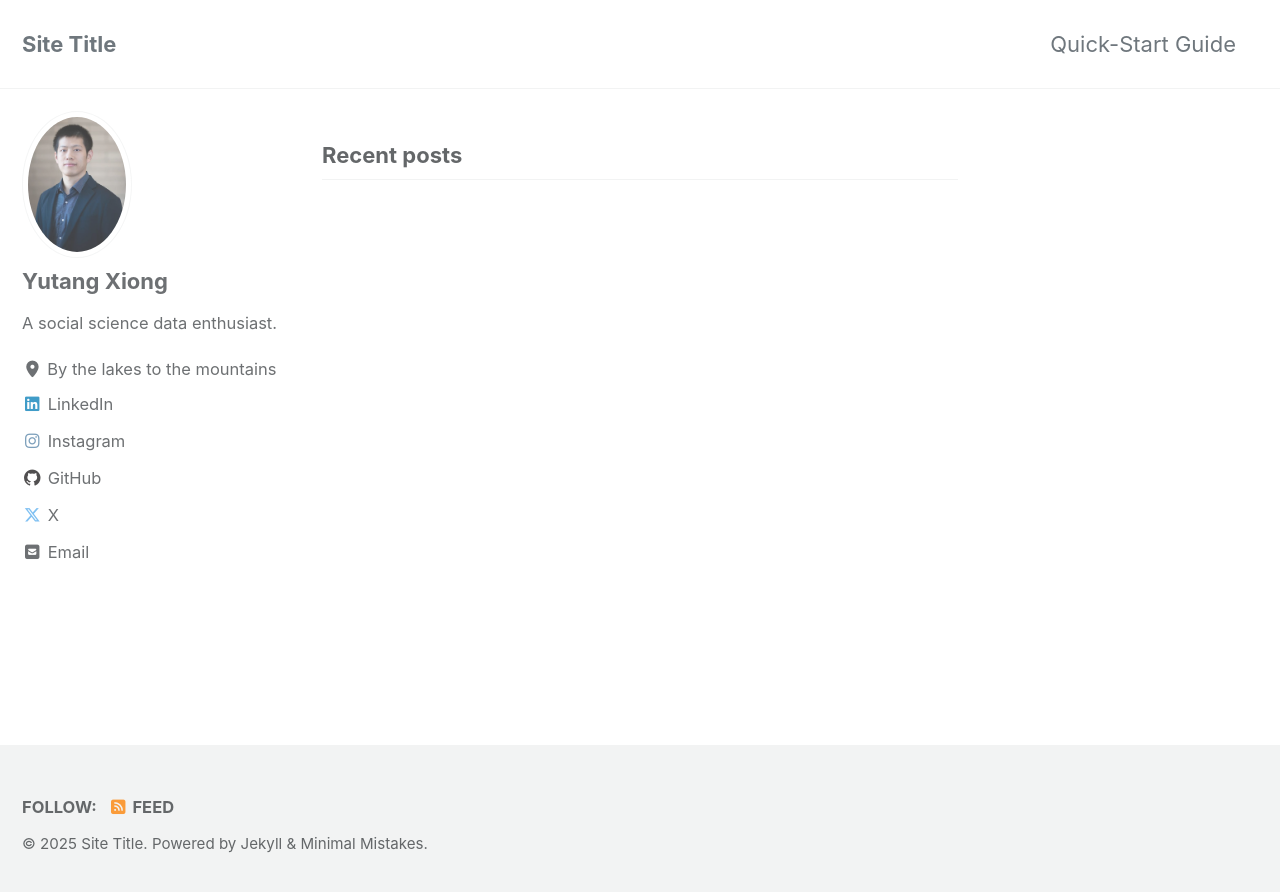
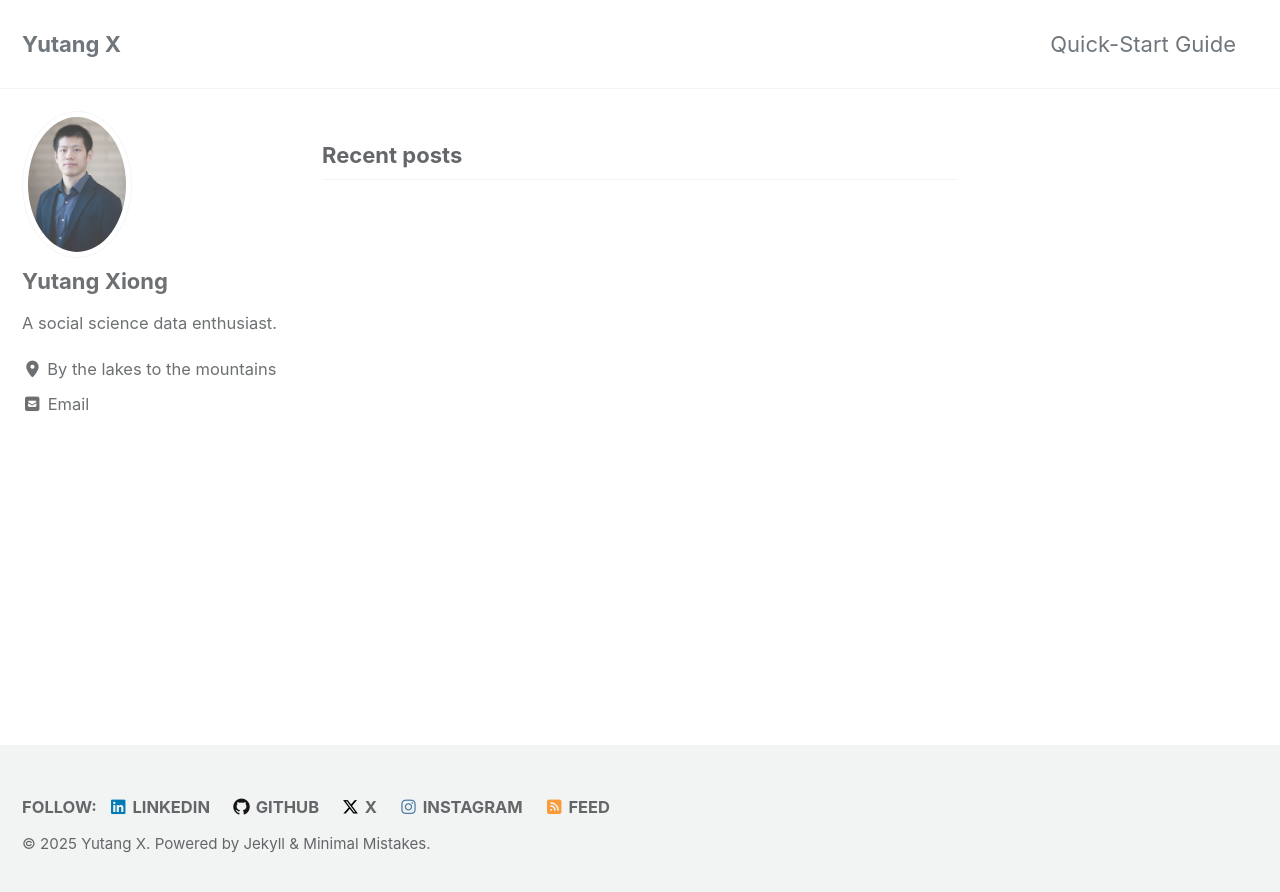
Before and after one commit to quciet/quciet.github.io, a Jekyll site: the page built from index.html, in a window 1280 px wide. Shown: the top 892 px of the page. Built offline with Jekyll 4.4.1, drawn with Linux system fonts in a browser that asks for light colours; cached includes are drawn as plain includes; the list of posts is cut into pages by our own code.

Commit message:
icon color for X

```diff
--- a/_config.yml
+++ b/_config.yml
@@ -17,11 +17,11 @@
 # Site Settings
 locale                   : "en-US"
 rtl                      : # true, false (default) # turns direction of the page into right to left for RTL languages
-title                    : "Site Title"
+title                    : "Yutang X"
 title_separator          : "-"
 subtitle                 : # site tagline that appears below site title in masthead
-name                     : "Your Name"
-description              : "An amazing website."
+name                     : "Yutang Xiong"
+description              : "A personal biography page."
 url                      : # the base hostname & protocol for your site e.g. "https://mmistakes.github.io"
 baseurl                  : # the subpath of your site, e.g. "/blog"
 repository               : # GitHub username/repo-name e.g. "mmistakes/minimal-mistakes"
@@ -117,40 +117,22 @@
   bio              : "A social science data enthusiast."
   location         : "By the lakes to the mountains"
   email            : "yutang.xiong@du.edu"
+
+# Site Footer
+footer:
   links:
     - label: "LinkedIn"
       icon: "fab fa-linkedin"
       url: "https://www.linkedin.com/in/yutang-xiong"
-    - label: "Instagram"
-      icon: "fab fa-instagram"
-      url: "https://www.instagram.com/99_xyt"
     - label: "GitHub"
       icon: "fab fa-fw fa-github"
       url: "https://github.com/quciet"
     - label: "X"
       icon: "fab fa-fw fa-x-twitter"
       url: "https://x.com/XytBear99"
-# Site Footer
-footer:
-  links:
-    - label: "Twitter"
-      icon: "fab fa-fw fa-twitter-square"
-      # url:
-    - label: "Facebook"
-      icon: "fab fa-fw fa-facebook-square"
-      # url:
-    - label: "GitHub"
-      icon: "fab fa-fw fa-github"
-      # url:
-    - label: "GitLab"
-      icon: "fab fa-fw fa-gitlab"
-      # url:
-    - label: "Bitbucket"
-      icon: "fab fa-fw fa-bitbucket"
-      # url:
     - label: "Instagram"
-      icon: "fab fa-fw fa-instagram"
-      # url:
+      icon: "fab fa-instagram"
+      url: "https://www.instagram.com/99_xyt"
 
 
 # Reading Files
--- /dev/null
+++ b/assets/css/custom-variables.scss
@@ -0,0 +1,10 @@
+// overide some settings in the minimal-mistakes theme
+
+// twitter color theme
+$twitter-color: #000;
+
+// profile image
+.author__avatar img {
+    border-radius: 0;
+    max-width: 500px;  // or any size you prefer
+  }
--- a/assets/css/main.scss
+++ b/assets/css/main.scss
@@ -5,5 +5,7 @@
 
 @charset "utf-8";
 
+@import "custom-variables";
+
 @import "minimal-mistakes/skins/{{ site.minimal_mistakes_skin | default: 'default' }}"; // skin
 @import "minimal-mistakes"; // main partials
```
